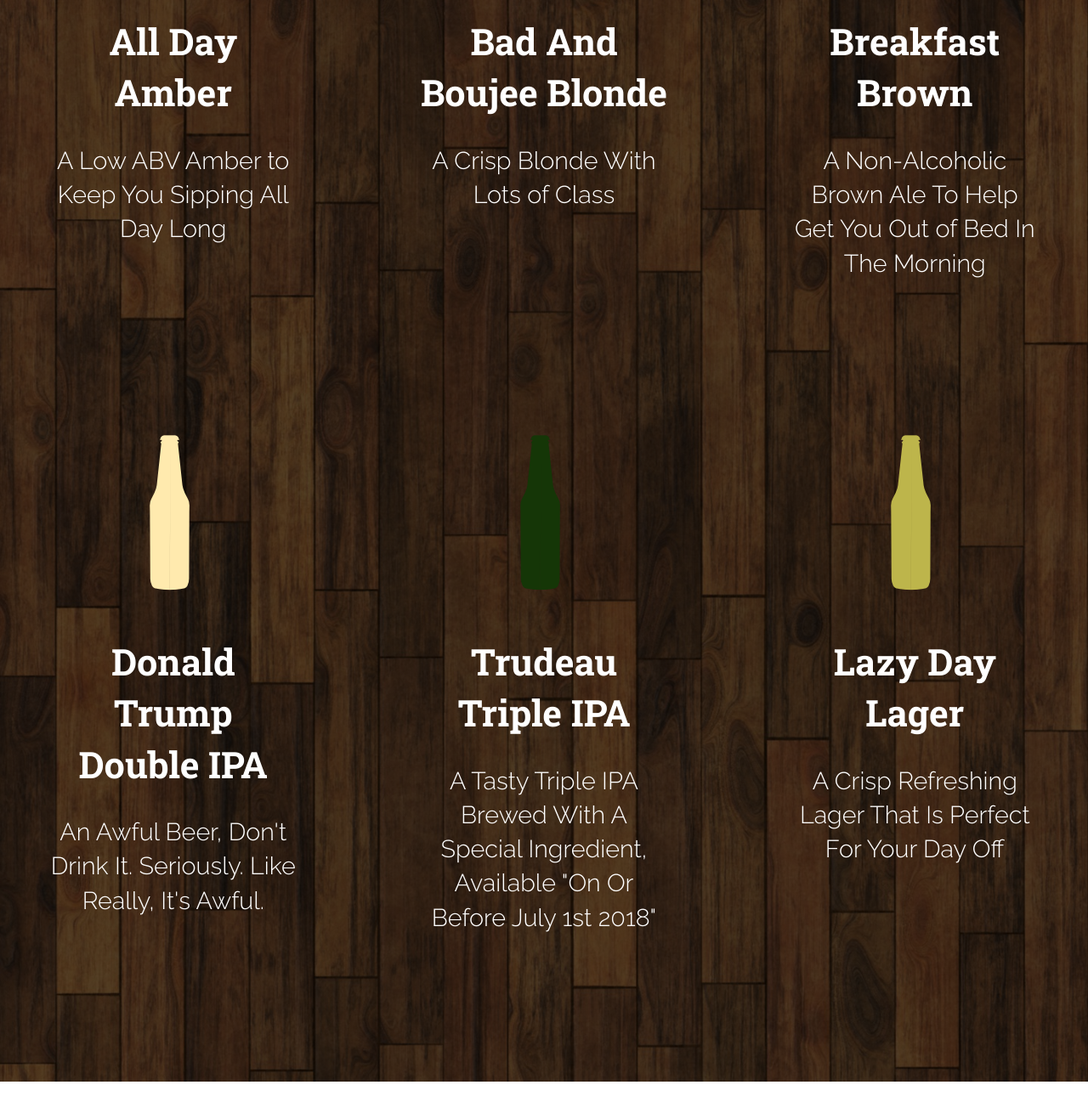
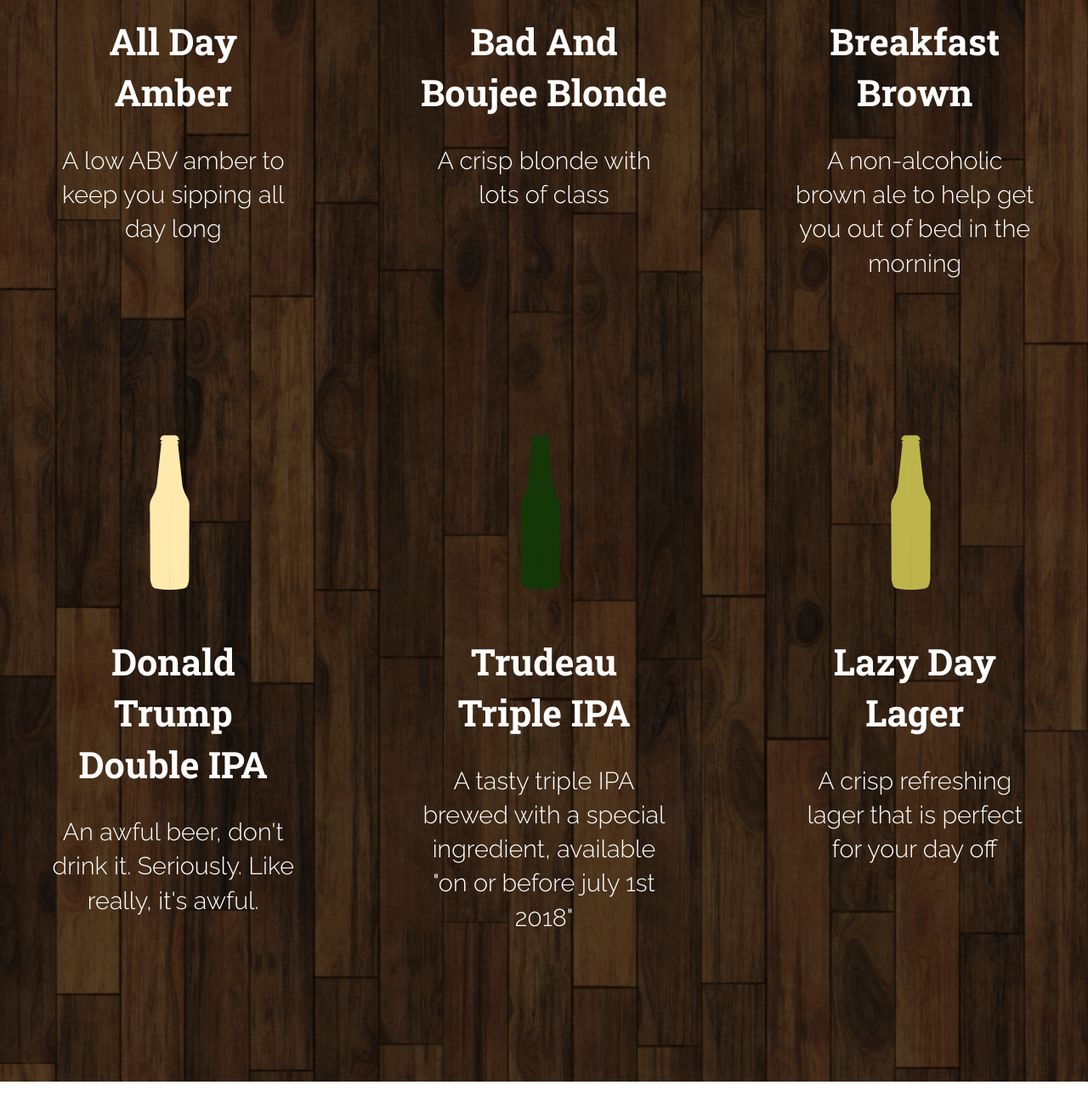
Before and after one commit to daltonpearson/AllDayAles, a plain HTML site: page index.html in a window 1280 px wide. Shown: the part 1811-3108 px from the top of the page at 85% size. Drawn offline with Linux system fonts and the light colour scheme; a web font is replaced by a local one.

Commit message:
Add files via upload

```diff
--- a/index.html
+++ b/index.html
@@ -34,32 +34,32 @@
                 <div>
                     <img src="images/beer-amber.png" alt="Amber Beer">
                     <h2>All Day Amber</h2>
-                    <p>A Low ABV Amber to Keep You Sipping All Day Long</p>
+                    <p>A low ABV amber to keep you sipping all day long</p>
                 </div>
                 <div>
                     <img src="images/beer-blonde.png" alt="Boujee Beer">
                     <h2>Bad And Boujee Blonde</h2>
-                    <p>A Crisp Blonde With Lots of Class</p>
+                    <p>A crisp blonde with lots of class</p>
                 </div>
                 <div>
                     <img src="images/beer-brown.png" alt="Breakfast Beer">
                     <h2>Breakfast Brown</h2>
-                    <p>A Non-Alcoholic Brown Ale To Help Get You Out of Bed In The Morning</p>
+                    <p>A non-alcoholic brown ale to help get you out of bed in the morning</p>
                 </div>
                 <div>
                     <img src="images/beer-trump.png" alt="Trump Beer">
                     <h2>Donald Trump Double IPA</h2>
-                    <p>An Awful Beer, Don't Drink It. Seriously. Like Really, It's Awful.</p>
+                    <p>An awful beer, don't drink it. Seriously. Like really, it's awful.</p>
                 </div>
                 <div>
                     <img src="images/beer-green.png" alt="Trudeau Beer">
                     <h2>Trudeau Triple IPA</h2>
-                    <p>A Tasty Triple IPA Brewed With A Special Ingredient, Available "On Or Before July 1st 2018"</p>
+                    <p>A tasty triple IPA brewed with a special ingredient, available "on or before july 1st 2018"</p>
                 </div>
                 <div>
                     <img src="images/beer-lager.png" alt="Lazy Day Beer">
                     <h2>Lazy Day Lager</h2>
-                    <p>A Crisp Refreshing Lager That Is Perfect For Your Day Off</p>
+                    <p>A crisp refreshing lager that is perfect for your day off</p>
                 </div>
 
             </div>
```
